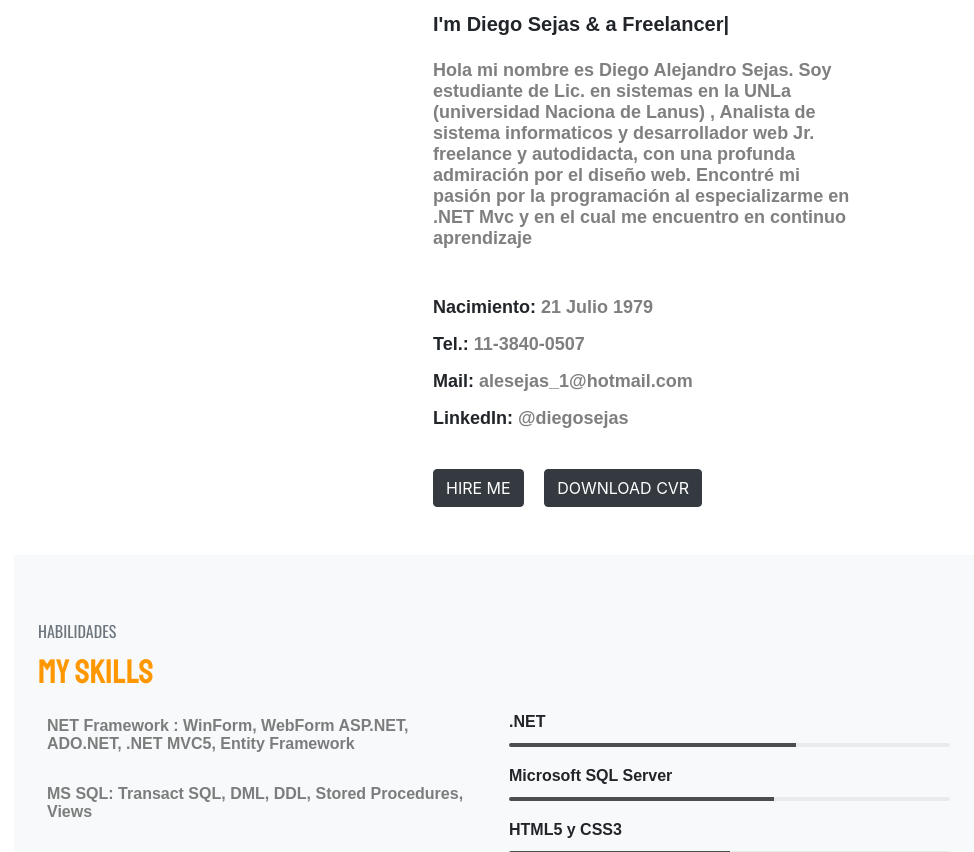
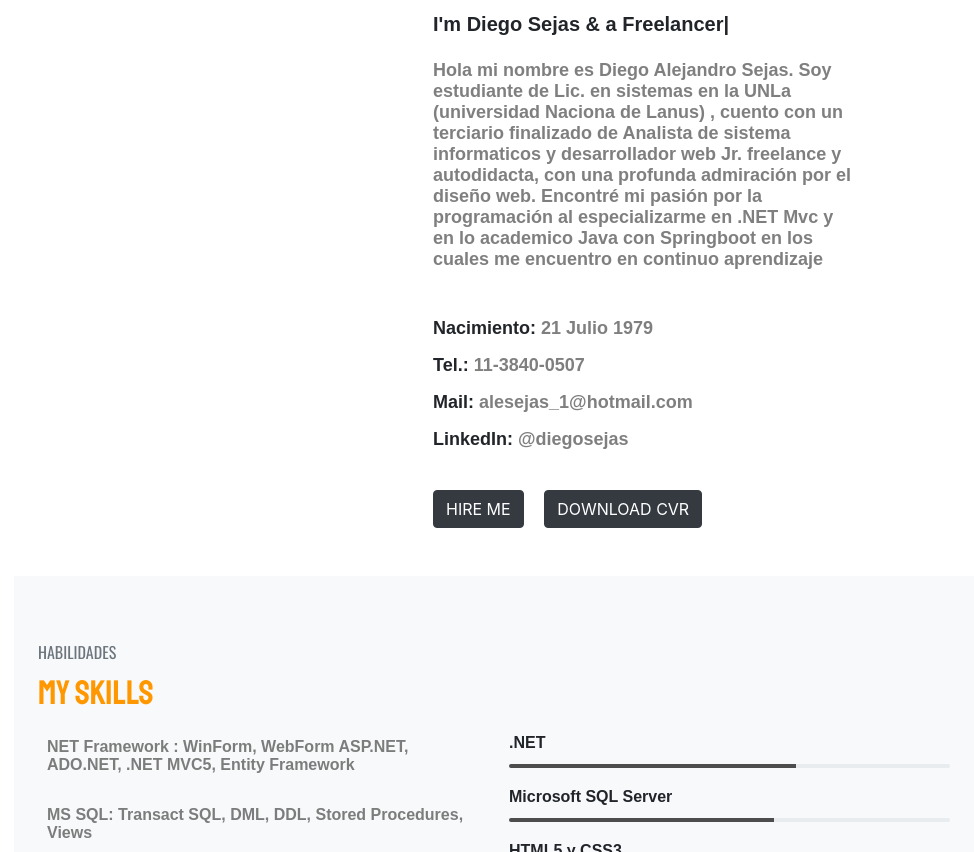
Before and after one commit to diego-sejas/PortfolioWeb, a plain HTML site: page index.html in a window 1280 px wide. Shown: the part 1053-1905 px from the top of the page, without its empty margins (306-1280 px from the left). Drawn offline with nearby package versions, Linux system fonts and the light colour scheme; a web font is replaced by a local one.

Commit message:
editando acerca de mi

```diff
--- a/index.html
+++ b/index.html
@@ -70,10 +70,10 @@
                                 <h5 class="font-ram font-size-20 py-2">I'm Diego Sejas &amp; <span id="typed_2"></span><span class="typed-cursor"></span></h5>
                                 <p class="font-ram text-black-50 py-2">
                                     Hola mi nombre es Diego Alejandro Sejas.
-                                    Soy estudiante de Lic. en sistemas en la UNLa (universidad Naciona de Lanus) ,
-                                    Analista de sistema informaticos y desarrollador web Jr. freelance y autodidacta,
+                                    Soy estudiante de Lic. en sistemas en la UNLa (universidad Naciona de Lanus) , cuento con un terciario
+                                    finalizado de Analista de sistema informaticos y desarrollador web Jr. freelance y autodidacta,
                                     con una profunda admiración por el diseño web.
-                                    Encontré mi pasión por la programación al especializarme en .NET Mvc y en el cual me encuentro en continuo aprendizaje
+                                    Encontré mi pasión por la programación al especializarme en .NET Mvc y en lo academico Java con Springboot en los cuales me encuentro en continuo aprendizaje
                                 </p>
                                 <div class="d-flex flex-row flex-wrap justify-content-between py-4">
                                     <div class="d-flex flex-column">
```
